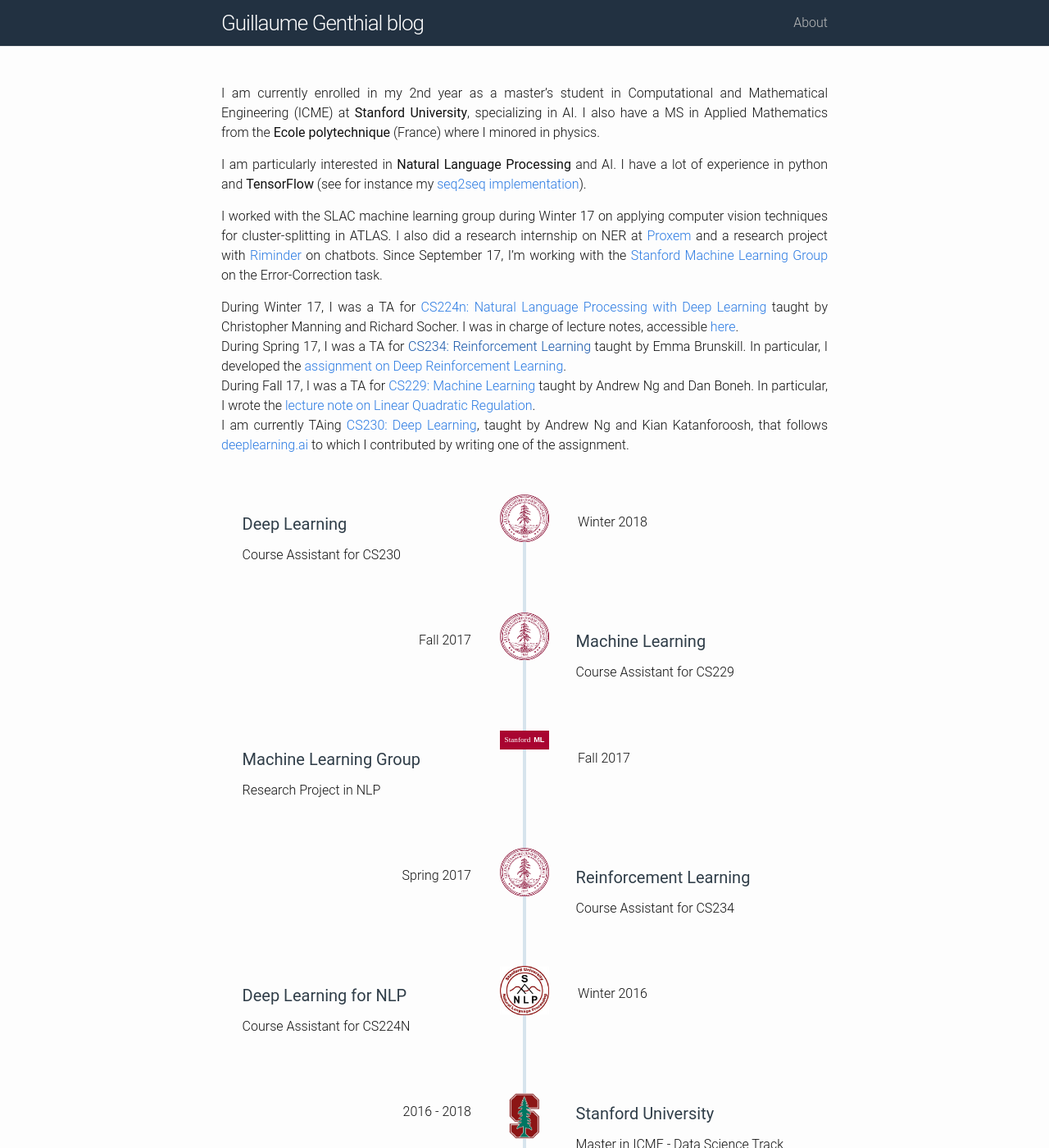
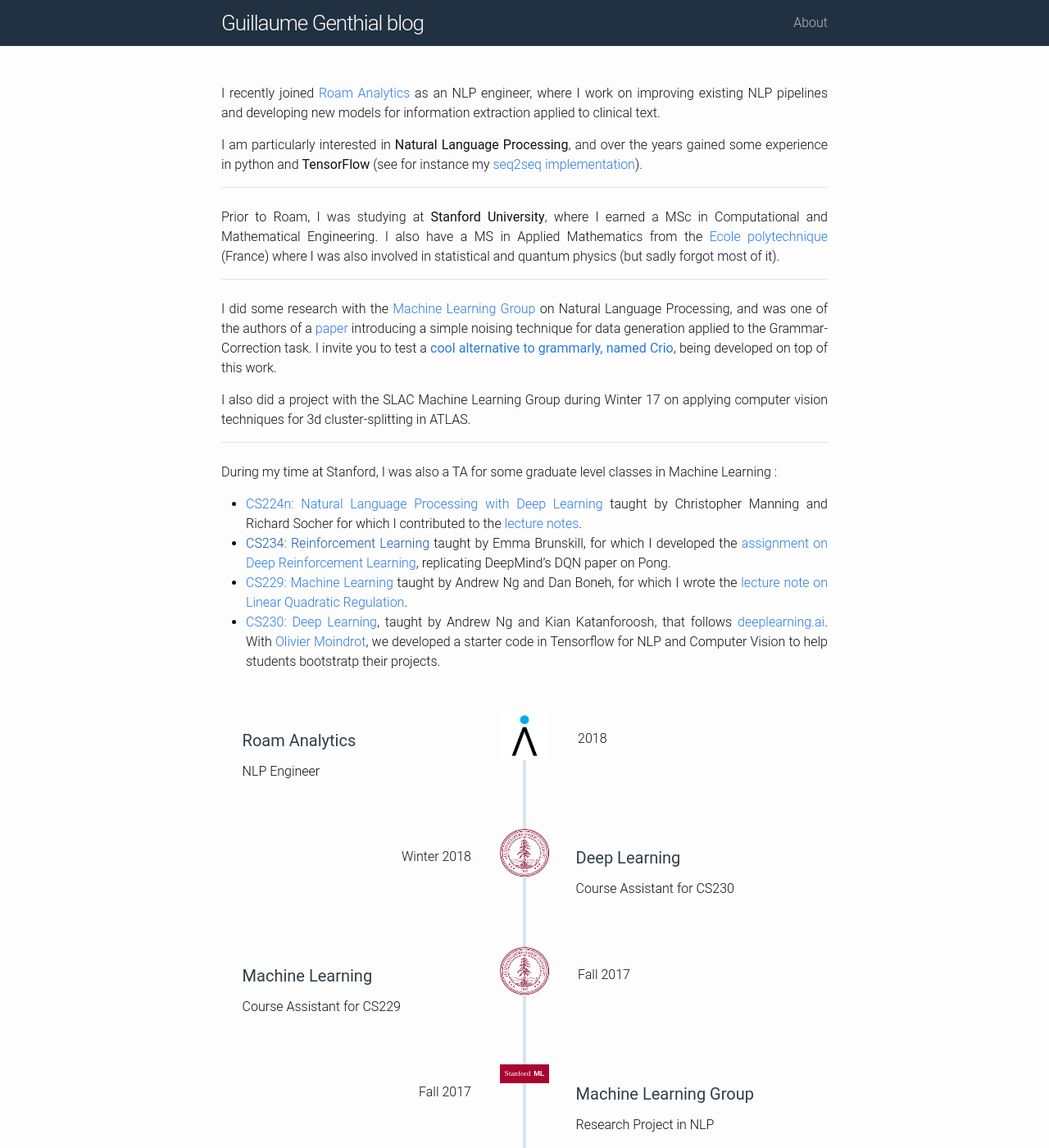
Before and after one commit to guillaumegenthial/guillaumegenthial.github.io, a Jekyll site: the page built from about.md, in a window 1280 px wide and 1400 px high. Shown: the whole window at 82% size. Built offline with Jekyll 4.4.1, drawn with Linux system fonts in a browser that asks for light colours; nearby versions of some CDN libraries.

Commit message:
Update curriculum and about

```diff
--- a/_config.yml
+++ b/_config.yml
@@ -35,6 +35,11 @@ exclude:
 
 
 curriculum:
+  - image: img/roam.png
+    title: Roam Analytics
+    info: 2018
+    description: NLP Engineer
+    url: http://roamanalytics.com
   - image: img/rl.png
     title: Deep Learning
     info: Winter 2018
--- a/about.md
+++ b/about.md
@@ -4,13 +4,25 @@ title: About
 permalink: /about/
 ---
 
-I am currently enrolled in my 2nd year as a master's student in Computational and Mathematical Engineering (ICME) at <b>Stanford University</b>, specializing in AI. I also have a MS in Applied Mathematics from the <b>Ecole polytechnique</b> (France) where I minored in physics.
+I recently joined <a href="https://roamanalytics.com">Roam Analytics</a> as an NLP engineer, where I work on improving existing NLP pipelines and developing new models for information extraction applied to clinical text.
 
-I am particularly interested in <b>Natural Language Processing</b> and AI. I have a lot of experience in python and <b>TensorFlow</b> (see for instance my <a href="https://github.com/guillaumegenthial/im2latex">seq2seq implementation</a>).
+I am particularly interested in <b>Natural Language Processing</b>, and over the years gained some experience in python and <b>TensorFlow</b> (see for instance my <a href="https://github.com/guillaumegenthial/im2latex">seq2seq implementation</a>).
 
-I worked with the SLAC machine learning group during Winter 17 on applying computer vision techniques for cluster-splitting in ATLAS. I also did a research internship on NER at <a href="https://www.proxem.com/en/">Proxem</a> and a research project with <a href="https://www.riminder.net">Riminder</a> on chatbots. Since September 17, I'm working with the <a href="https://stanfordmlgroup.github.io">Stanford Machine Learning Group</a> on the Error-Correction task.
 
-During Winter 17, I was a TA for <a href="http://web.stanford.edu/class/cs224n/">CS224n: Natural Language Processing with Deep Learning</a> taught by Christopher Manning and Richard Socher.  I was in charge of lecture notes, accessible <a href="https://github.com/stanfordnlp/cs224n-winter17-notes">here</a>.
-During Spring 17, I was a TA for <a href="">CS234: Reinforcement Learning</a> taught by Emma Brunskill. In particular, I developed the <a href="http://web.stanford.edu/class/cs234/assignment2/index.html">assignment on Deep Reinforcement Learning</a>.
-During Fall 17, I was a TA for <a href="http://cs229.stanford.edu">CS229: Machine Learning</a> taught by Andrew Ng and Dan Boneh. In particular, I wrote the <a href="http://cs229.stanford.edu/notes/cs229-notes13.pdf">lecture note on Linear Quadratic Regulation</a>.
-I am currently TAing <a href="http://cs230.stanford.edu">CS230: Deep Learning</a>, taught by Andrew Ng and Kian Katanforoosh, that follows <a href="https://www.deeplearning.ai">deeplearning.ai</a> to which I contributed by writing one of the assignment.
+---
+<br>
+Prior to Roam, I was studying at <b>Stanford University</b>, where I earned a MSc in Computational and Mathematical Engineering. I also have a MS in Applied Mathematics from the <a href="https://www.polytechnique.edu/">Ecole polytechnique</a> (France) where I was also involved in statistical and quantum physics (but sadly forgot most of it).
+
+---
+<br>
+I did some research with the <a href="https://stanfordmlgroup.github.io">Machine Learning Group</a> on Natural Language Processing, and was one of the authors of a <a href="http://aclweb.org/anthology/N18-1057">paper</a> introducing a simple noising technique for data generation applied to the Grammar-Correction task. I invite you to test a <a href="https://crio.stanford.edu"><b>cool alternative to grammarly, named Crio</b></a>, being developed on top of this work.
+
+I also did a project with the SLAC Machine Learning Group during Winter 17 on applying computer vision techniques for 3d cluster-splitting in ATLAS.
+
+---
+<br>
+During my time at Stanford, I was also a TA for some graduate level classes in Machine Learning :
+- <a href="http://web.stanford.edu/class/cs224n/">CS224n: Natural Language Processing with Deep Learning</a> taught by Christopher Manning and Richard Socher for which I contributed to the <a href="https://github.com/stanfordnlp/cs224n-winter17-notes">lecture notes</a>.
+- <a href="">CS234: Reinforcement Learning</a> taught by Emma Brunskill, for which I developed the <a href="http://web.stanford.edu/class/cs234/assignment2/index.html">assignment on Deep Reinforcement Learning</a>, replicating DeepMind's DQN paper on Pong.
+- <a href="http://cs229.stanford.edu">CS229: Machine Learning</a> taught by Andrew Ng and Dan Boneh, for which I wrote the <a href="http://cs229.stanford.edu/notes/cs229-notes13.pdf">lecture note on Linear Quadratic Regulation</a>.
+- <a href="http://cs230.stanford.edu">CS230: Deep Learning</a>, taught by Andrew Ng and Kian Katanforoosh, that follows <a href="https://www.deeplearning.ai">deeplearning.ai</a>. With <a href="https://omoindrot.github.io">Olivier Moindrot</a>, we developed a starter code in Tensorflow for NLP and Computer Vision to help students bootstratp their projects.
```
Also changed, not shown: about/img/roam.png (added).
